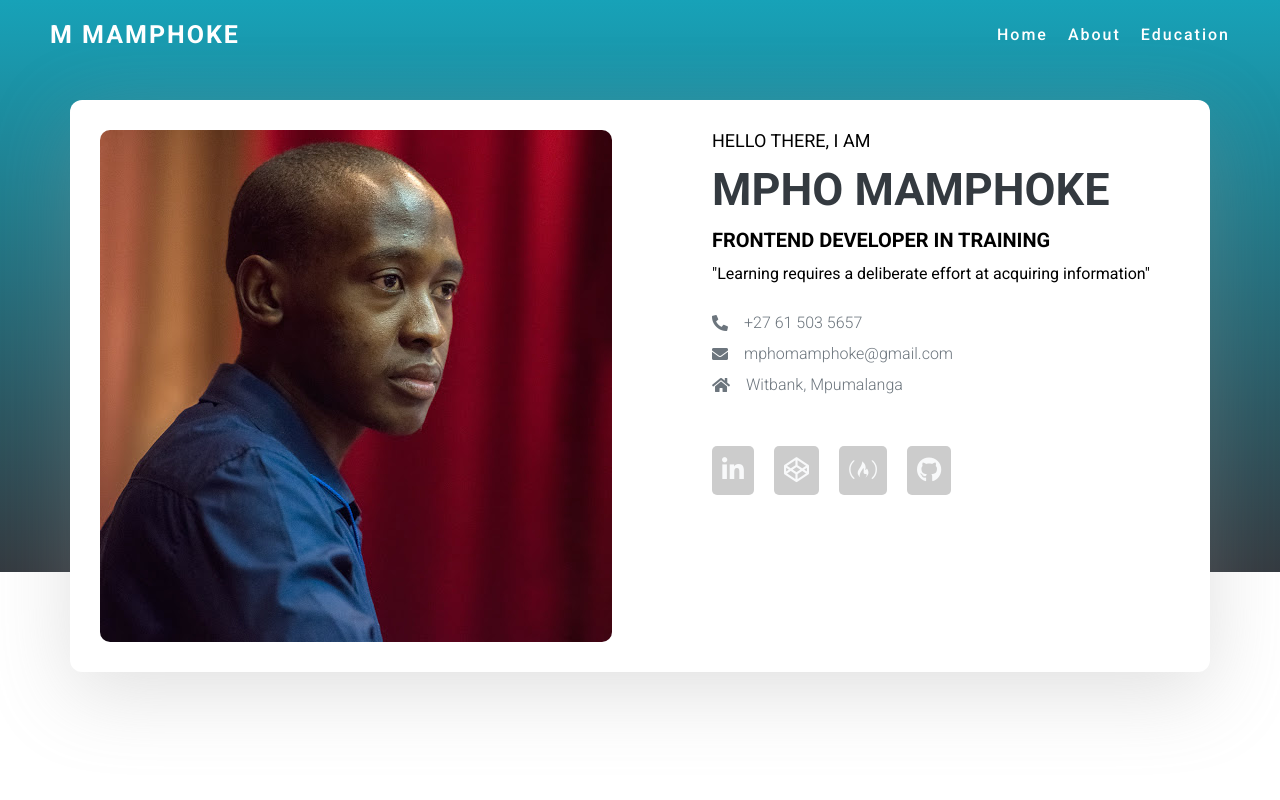
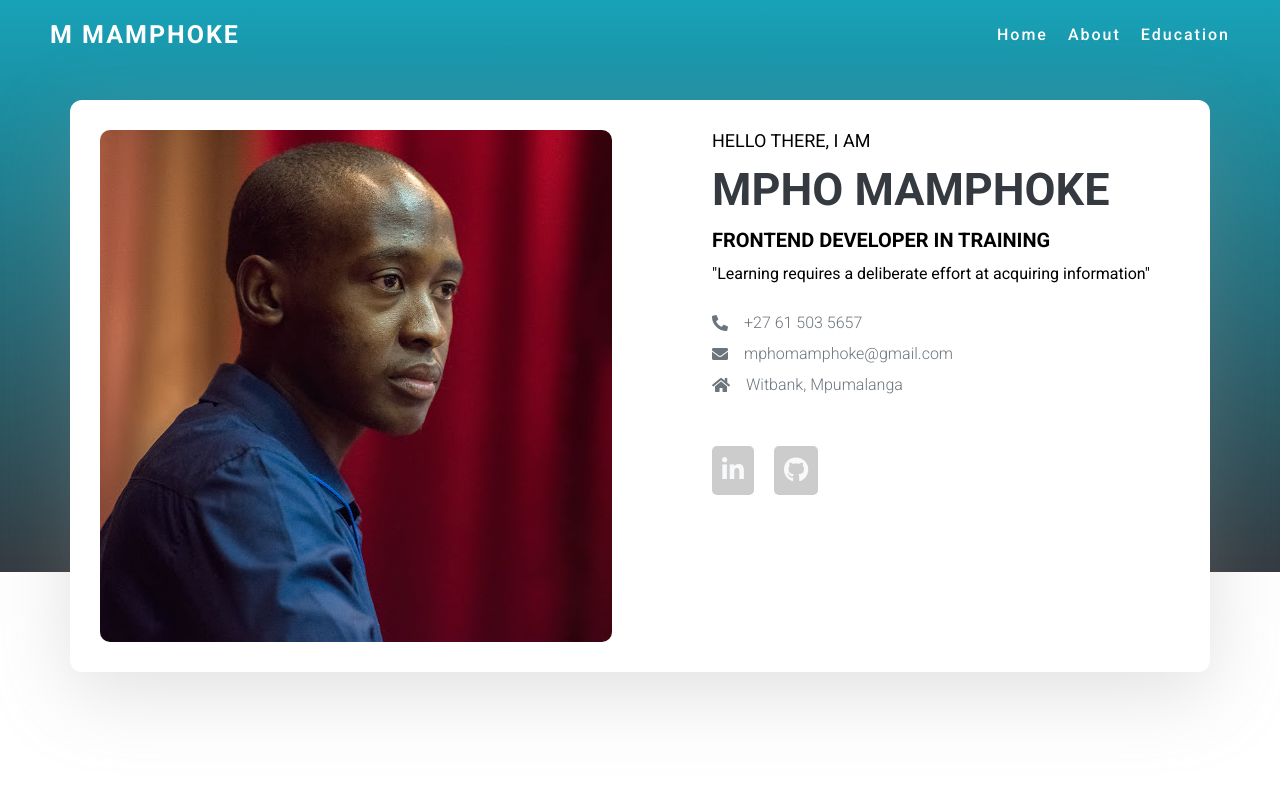
Before and after one commit to Sayfo1809/portfolio-site, a plain HTML site: page index.html in a window 1280 px wide. Shown: the top 800 px of the page. Drawn offline with Linux system fonts and the light colour scheme.

Commit message:
Removing Codepen and FCC from socials

```diff
--- a/index.html
+++ b/index.html
@@ -70,7 +70,7 @@
                 <i class="fab fa-linkedin-in"></i>
               </a>
             </li>
-            <li class="hero__item">
+            <!-- <li class="hero__item">
               <a href="https://codepen.io/sayfo1809" class="hero__link">
                 <i class="fab fa-codepen"></i>
               </a>
@@ -79,7 +79,7 @@
               <a href="https://freecodecamp.org/sayfo1809" class="hero__link">
                 <i class="fab fa-free-code-camp"></i>
               </a>
-            </li>
+            </li> -->
             <li class="hero__item">
               <a href="https://github.com/sayfo1809" class="hero__link">
                 <i class="fab fa-github"></i>
```
